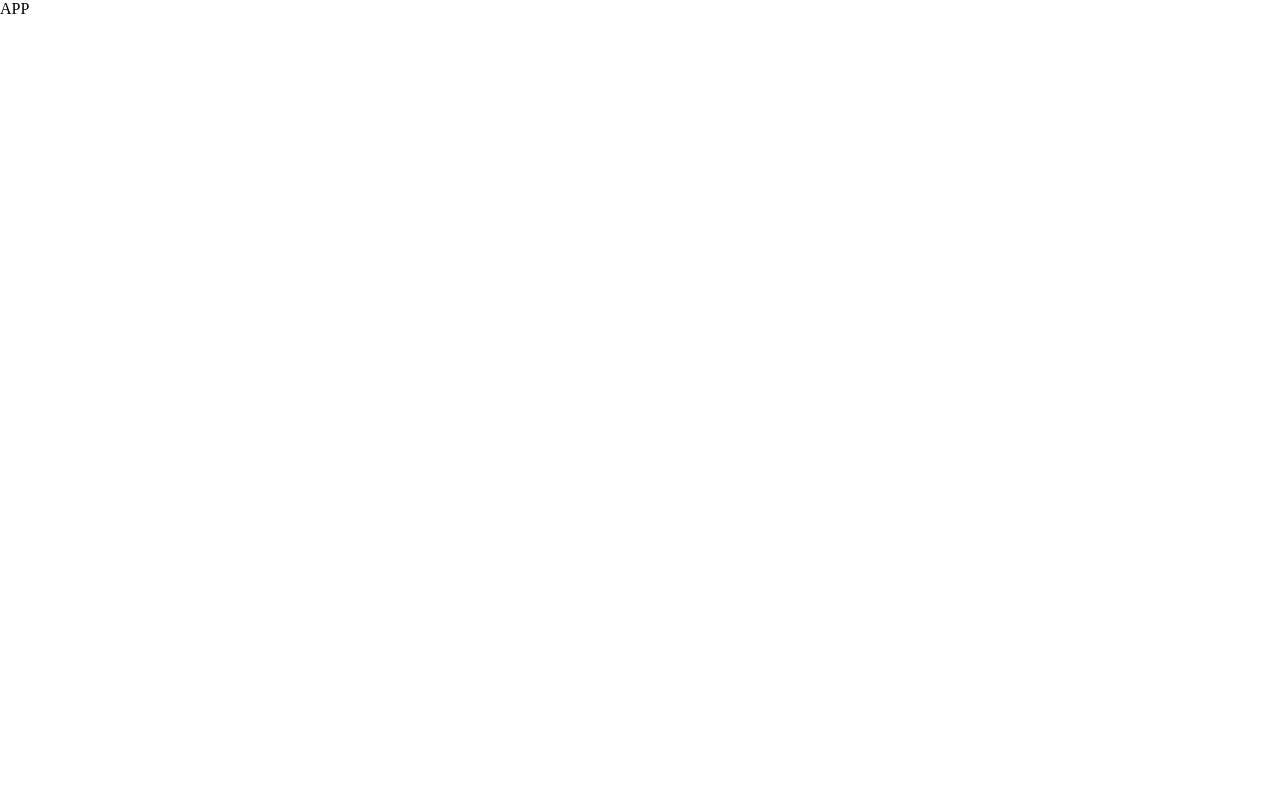
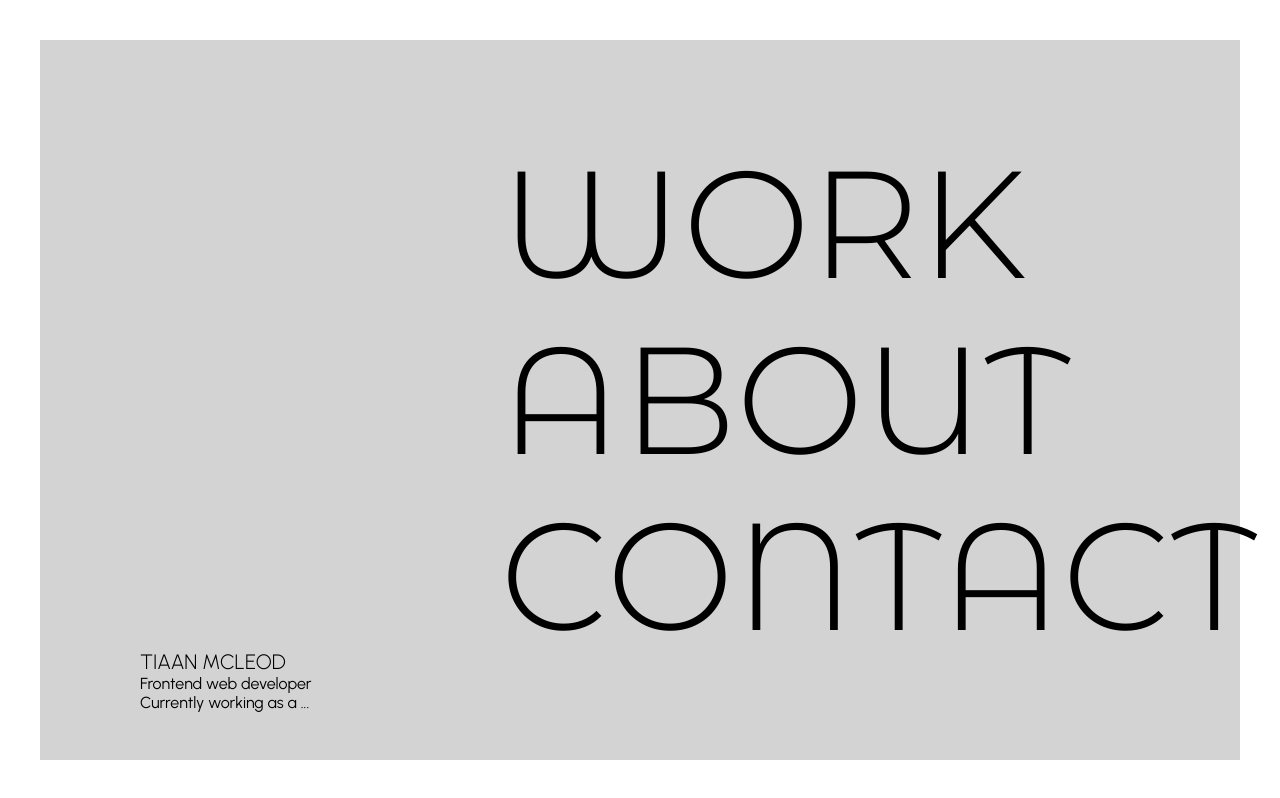
Before and after one commit to TiaanSM/Portfolio, a React (Vite) app: page / in a window 1280 px wide. Built offline with nearby package versions, Linux system fonts and the light colour scheme.

Commit message:
Added new layout for portfolio.
Added new folders, files and html structure for the new design. Also added fonts and stylesheets. Started with basic layout.

```diff
--- a/src/App.css
+++ b/src/App.css
@@ -1,3 +1,12 @@
+@import url('https://fonts.googleapis.com/css2?family=Montserrat+Alternates:ital,wght@0,300;0,400;0,600;1,700&display=swap');
+@import url('https://fonts.googleapis.com/css2?family=Urbanist:wght@200;300;400;600&display=swap');
+
+/* Font Families:
+
+font-family: 'Montserrat Alternates', sans-serif;
+font-family: 'Urbanist', sans-serif;
+
+*/
 
 * {
     margin: 0;
--- a/src/App.jsx
+++ b/src/App.jsx
@@ -1,11 +1,12 @@
 import './App.css';
 
+import Home from './pages/Home'
 
 function App() {
 
   return (
     <div className="App">
-      APP
+      <Home/>
     </div>
   )
 }
--- /dev/null
+++ b/src/pages/Home.jsx
@@ -0,0 +1,26 @@
+import styles from '../styles/Home.module.css'
+
+const Home = () => {
+  return (
+    <header className={styles.header}>
+      <div className={styles.container}>
+
+        <div className={styles.headingContainer}>
+            <h1 className={styles.heading}>TIAAN MCLEOD</h1>
+            <p className={styles.desc}>Frontend web developer</p>
+            <p className={styles.desc}>Currently working as a ...</p>
+        </div>
+
+        <section className={styles.section}>
+            <a href="" className={styles.link}>WORK</a>
+            <a href="" className={styles.link}>ABOUT</a>
+            <a href="" className={styles.link}>CONTACT</a>
+        </section>
+
+    </div>
+
+    </header>
+  )
+}
+
+export default Home
--- /dev/null
+++ b/src/styles/Home.module.css
@@ -0,0 +1,58 @@
+
+
+.header {
+    width: 100vw;
+    height: 100vh;
+    display: flex;
+    justify-content: center;
+    align-items: center;
+}
+
+.container {
+    width: calc(100vw - 5rem);
+    height: 90vh;
+    display: flex;
+    justify-content: center;
+    align-items: center;
+    background-color: lightgray;
+}
+
+.headingContainer {
+    width: 30%;
+    height: 90vh;
+    display: flex;
+    justify-content: flex-end;
+    flex-direction: column;
+    padding-bottom: 3rem;
+}
+
+.heading {
+    font-size: 1.3rem;
+    font-family: 'Urbanist', sans-serif;
+    font-weight: 300;
+}
+
+.desc {
+    font-family: 'Urbanist', sans-serif;
+}
+
+.section {
+    width: 50vw;
+    display: flex;
+    justify-content: center;
+    flex-direction: column;
+}
+
+.link {
+    font-size: 9.5rem;
+    text-decoration: none;
+    line-height: 11rem;
+    color: black;
+    font-family: 'Montserrat Alternates', sans-serif;
+    transition: all 0.5s ease;
+    font-weight: 300;
+}
+
+.link:hover {
+    font-weight: 700;
+}
```
Also changed, not shown: src/components/Navbar.jsx (added, +13 -0 lines), src/pages/About.jsx (added, +9 -0 lines), src/pages/Contact.jsx (added, +22 -0 lines), src/pages/Work.jsx (added, +28 -0 lines), src/styles/About.module.css (added), src/styles/Contact.module.css (added), src/styles/Work.module.css (added).
